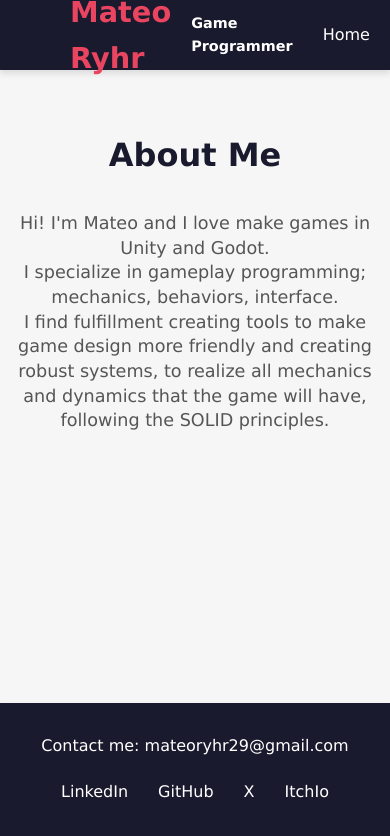
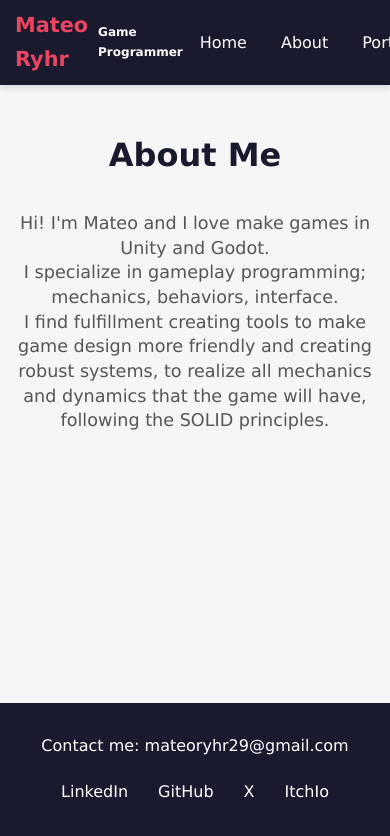
Before and after one commit to MateoRyhr/gamedev, a plain HTML site: page about.html in a window 390 px wide. Drawn offline with Linux system fonts and the light colour scheme.

Commit message:
Corrections in header style for mobile.

```diff
--- a/styles.css
+++ b/styles.css
@@ -42,11 +42,11 @@ body {
 .header {
     background-color: var(--primary-color);
     color: var(--font-color);
-    height: 70px;
+    height: 85px;
     display: flex;
     align-items: center;
     justify-content: space-between;
-    padding: 0 20px;
+    padding: 0 5px;
     position: fixed;
     top: 0;
     width: 100%;
@@ -61,14 +61,14 @@ body {
 }
 
 .header h1 {
-    font-size: 1.8rem;
-    margin-left: 50px;
-    margin-right: 20px;
+    font-size: 1.3rem;
+    margin-left: 10px;
+    margin-right: 10px;
     color: var(--accent-color);
 }
 
 .header h3 {
-    font-size: .9rem;
+    font-size: .75rem;
 }
 
 .nav-list {
@@ -77,13 +77,13 @@ body {
 }
 
 .nav-list li {
-    margin: 0 15px;
+    margin: 0 5px;
 }
 
 .nav-list a {
     color: var(--font-color);
     text-decoration: none;
-    padding: 10px 15px;
+    padding: 7px 12px;
     border-radius: var(--border-radius);
     transition: var(--transition);
 }
```
Also changed, not shown: about.html (+0 -2 lines).
